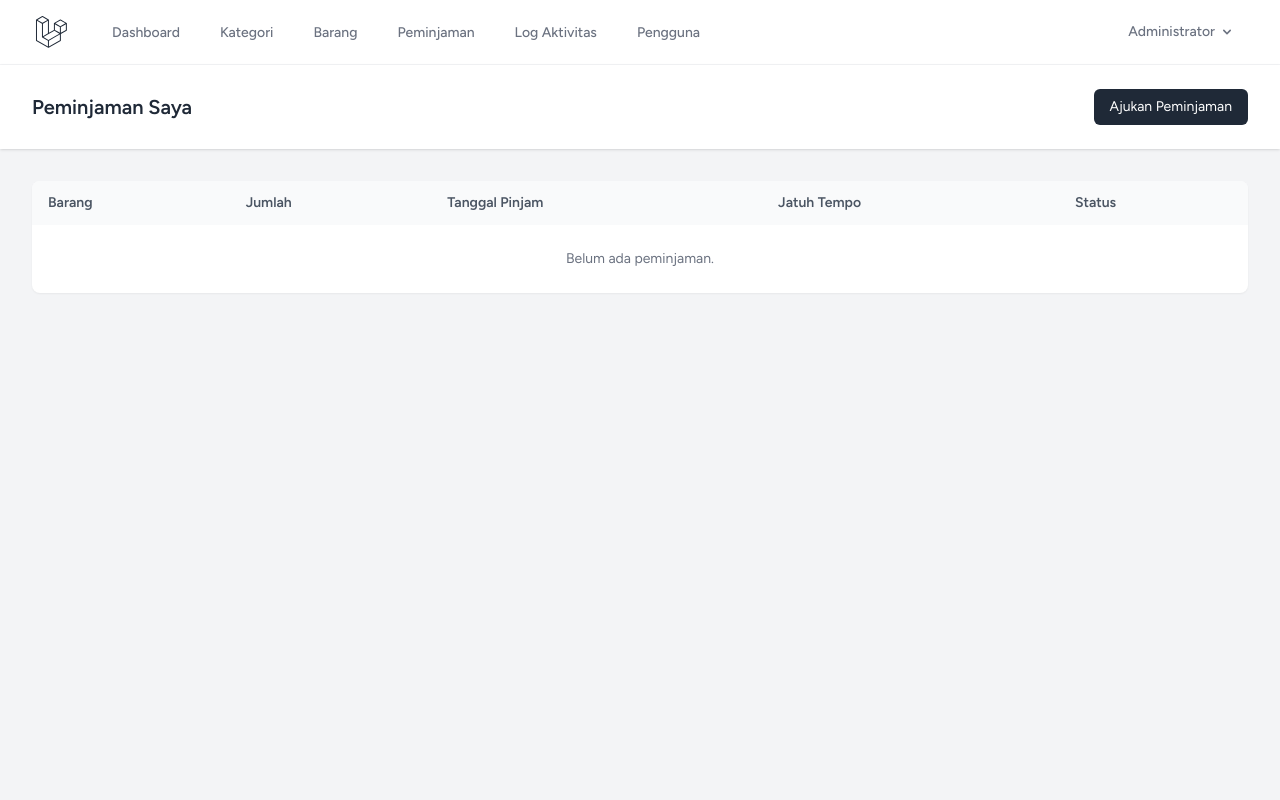
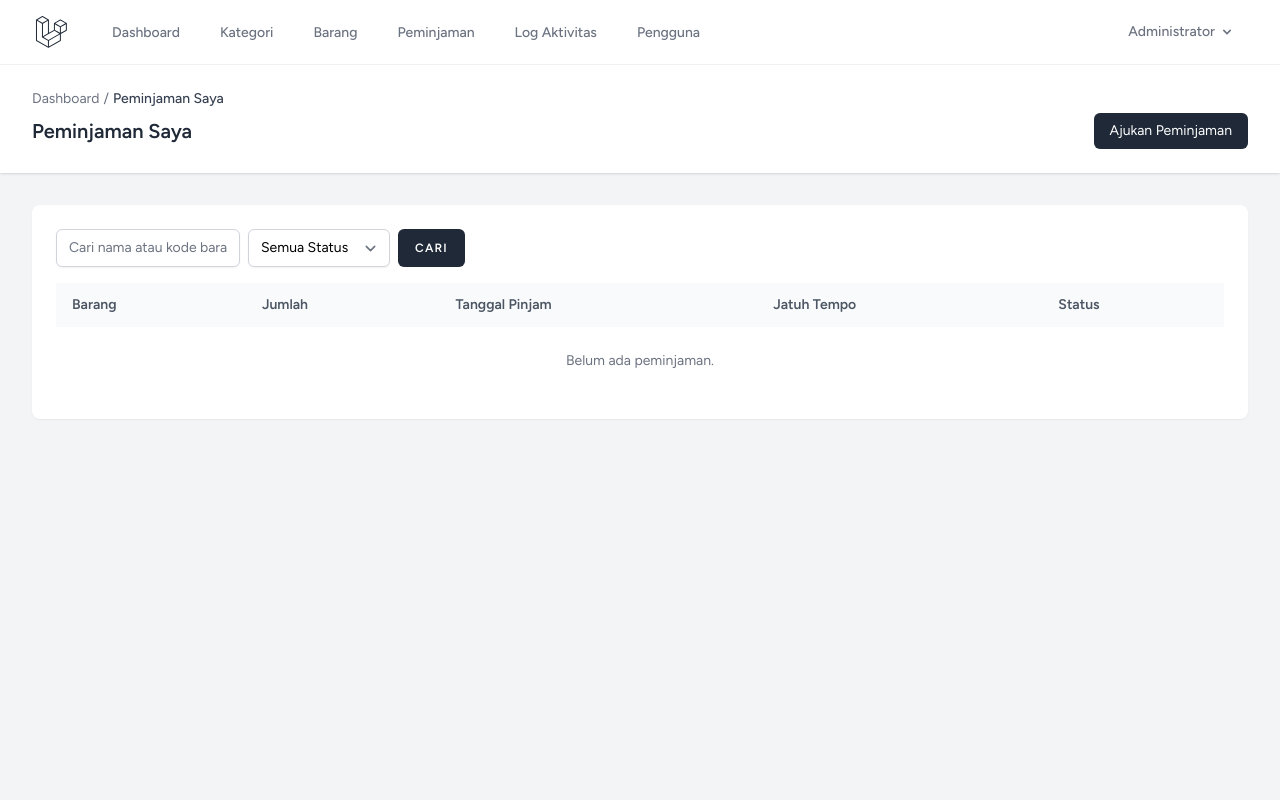
Before and after one commit to Asri1294/inventaris-sekolah, a Laravel app: page /my-loans in a window 1280 px wide. Run offline with Laravel 12, Linux system fonts and the light colour scheme; a user stored in the database is signed in; data comes from the database, SQL or seed files in the repository; style sheets or scripts are compiled from the project's sources.

Commit message:
feat: filter dan pencarian peminjaman saya (my-loan)

```diff
--- a/app/Http/Controllers/UserLoanController.php
+++ b/app/Http/Controllers/UserLoanController.php
@@ -7,20 +7,35 @@ use App\Models\ActivityLog;
 use App\Models\Item;
 use App\Models\Loan;
 use Illuminate\Support\Facades\DB;
+use Illuminate\Http\Request;
 use Illuminate\Validation\ValidationException;
 
 class UserLoanController extends Controller
 {
-    public function index()
+    public function index(Request $request)
     {
         Loan::markOverdue();
 
+        $statuses = ['diajukan', 'dipinjam', 'dikembalikan', 'terlambat', 'ditolak'];
+
         $loans = Loan::with('item')
             ->where('user_id', auth()->id())
+            ->when($request->search, function ($query, $search) {
+                $query->whereHas('item', function ($i) use ($search) {
+                    $i->where(function ($q) use ($search) {
+                        $q->where('name', 'like', "%{$search}%")
+                            ->orWhere('code', 'like', "%{$search}%");
+                    });
+                });
+            })
+            ->when($request->status, function ($query, $status) {
+                $query->where('status', $status);
+            })
             ->orderByDesc('created_at')
-            ->paginate(10);
+            ->paginate(10)
+            ->withQueryString();
 
-        return view('my-loans.index', compact('loans'));
+        return view('my-loans.index', compact('loans', 'statuses'));
     }
 
     public function create()
--- a/resources/views/my-loans/index.blade.php
+++ b/resources/views/my-loans/index.blade.php
@@ -1,5 +1,6 @@
 <x-app-layout>
     <x-slot name="header">
+        <x-breadcrumb :items="['Peminjaman Saya' => null]" />
         <div class="flex items-center justify-between">
             <h2 class="font-semibold text-xl text-gray-800 leading-tight">Peminjaman Saya</h2>
             <a href="{{ route('my-loans.create') }}"
@@ -11,13 +12,31 @@
 
     <div class="py-8">
         <div class="max-w-7xl mx-auto sm:px-6 lg:px-8">
-            @if (session('success'))
-                <div class="mb-4 p-4 bg-green-100 text-green-800 rounded-md">
-                    {{ session('success') }}
-                </div>
-            @endif
+            <x-flash-message />
 
-            <div class="bg-white shadow-sm sm:rounded-lg overflow-x-auto">
+            <div class="bg-white p-6 shadow-sm sm:rounded-lg">
+                <form method="GET" action="{{ route('my-loans.index') }}" class="mb-4 flex flex-wrap gap-2">
+                    <input type="text" name="search" value="{{ request('search') }}"
+                        placeholder="Cari nama atau kode barang..."
+                        class="rounded-md border-gray-300 text-sm shadow-sm focus:border-indigo-500 focus:ring-indigo-500">
+
+                    <select name="status"
+                        class="rounded-md border-gray-300 text-sm shadow-sm focus:border-indigo-500 focus:ring-indigo-500">
+                        <option value="">Semua Status</option>
+                        @foreach ($statuses as $status)
+                            <option value="{{ $status }}" @selected(request('status') === $status)>
+                                {{ ucfirst($status) }}
+                            </option>
+                        @endforeach
+                    </select>
+
+                    <x-primary-button>Cari</x-primary-button>
+                    @if (request('search') || request('status'))
+                        <a href="{{ route('my-loans.index') }}"
+                            class="inline-flex items-center text-sm text-gray-600 hover:text-gray-900">Reset</a>
+                    @endif
+                </form>
+                <div class="overflow-x-auto">
                 <table class="min-w-full text-sm text-left">
                     <thead class="bg-gray-50 text-gray-600">
                         <tr>
@@ -46,6 +65,7 @@
                         @endforelse
                     </tbody>
                 </table>
+                </div>
             </div>
 
             <div class="mt-4">{{ $loans->links() }}</div>
```
